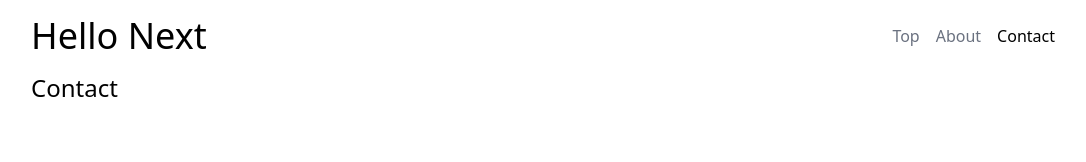
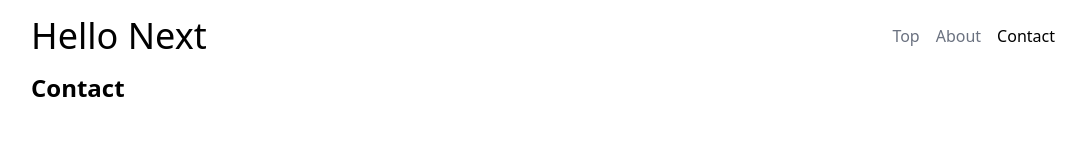
Before and after one commit to FNYukii/HelloNext, a Next.js app: page /contact in a window 1280 px wide. Shown: the top 162 px of the page, without its empty margins (97-1183 px from the left). Built offline with nearby package versions, Linux system fonts and the light colour scheme.

Commit message:
feat: 各ページのh1のスタイル調整

```diff
--- a/src/pages/404.tsx
+++ b/src/pages/404.tsx
@@ -11,7 +11,7 @@ function NotFound() {
 
 			<main className="mx-auto w-full lg:width-lg px-4 lg:px-0">
 
-				<h1 className="text-2xl">Page Not Found</h1>
+				<h1 className="text-2xl font-bold">Page Not Found</h1>
 			</main>
 		</>
 	)
--- a/src/pages/about.tsx
+++ b/src/pages/about.tsx
@@ -11,7 +11,7 @@ function about() {
 
 			<main className="mx-auto w-full lg:width-lg px-4 lg:px-0">
 
-				<h1 className="text-2xl">About</h1>
+				<h1 className="text-2xl font-bold">About</h1>
 
 				<div className="mt-4">
 
--- a/src/pages/contact.tsx
+++ b/src/pages/contact.tsx
@@ -11,7 +11,7 @@ function contact() {
 
 			<main className="mx-auto w-full lg:width-lg px-4 lg:px-0">
 
-				<h1 className="text-2xl">Contact</h1>
+				<h1 className="text-2xl font-bold">Contact</h1>
 			</main>
 		</>
 	)
--- a/src/pages/index.tsx
+++ b/src/pages/index.tsx
@@ -46,7 +46,7 @@ export default function Home({ posts }: any) {
 
 			<main className="mx-auto w-full lg:width-lg px-4 lg:px-0">
 
-				<h1 className="text-2xl">Top</h1>
+				<h1 className="text-2xl font-bold">Top</h1>
 
 				{posts.map((post: any) => (
 
```
